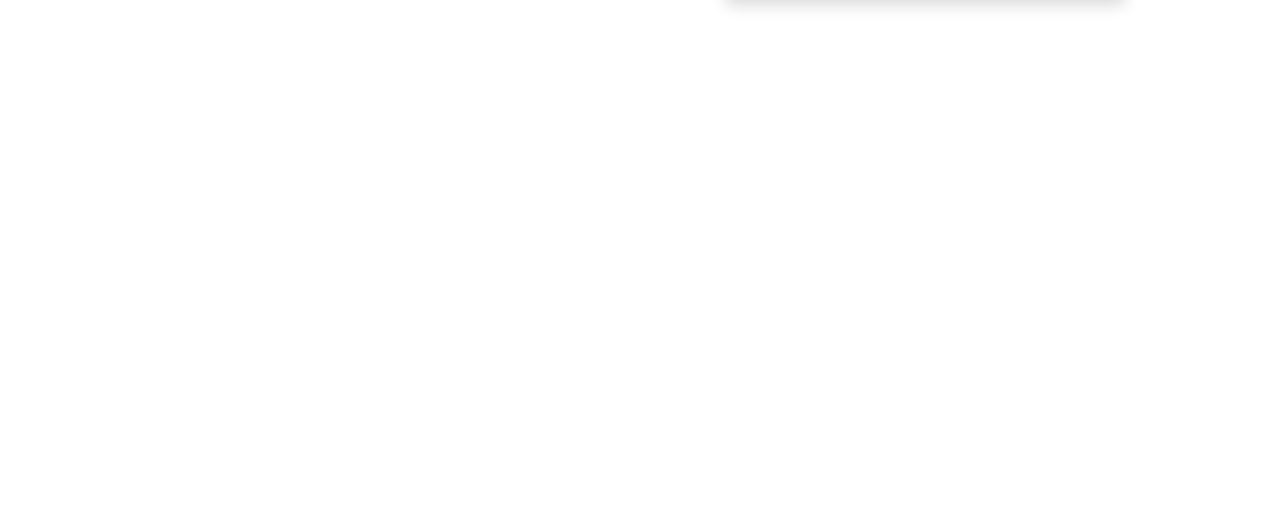
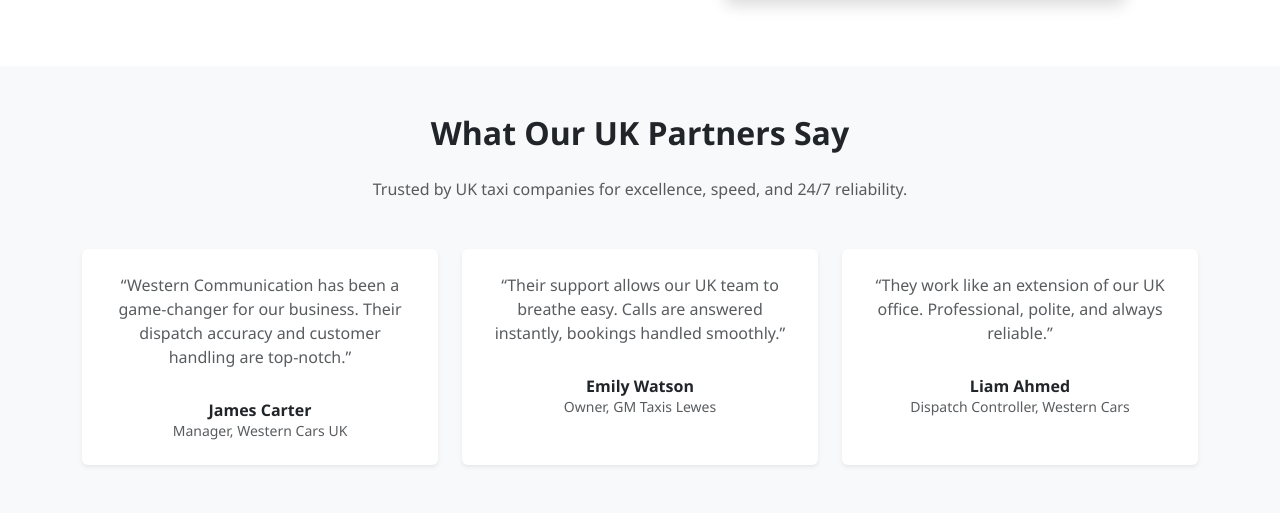
Before and after one commit to dataSha95/western-communication, a Django app: page / in a window 1280 px wide. Shown: the part 1297-1810 px from the top of the page. Before the commit the page ends 1305 px from the top, so only its background shows below. Run offline with Django 5.2, Linux system fonts and the light colour scheme.

Commit message:
Added Testimonials section with realistic partner quotes

```diff
--- a/home/templates/home/index.html
+++ b/home/templates/home/index.html
@@ -145,6 +145,43 @@
 </section>
 
 
+<!-- TESTIMONIALS SECTION -->
+<section class="py-5 bg-light">
+  <div class="container text-center">
+    <h2 class="fw-bold mb-4">What Our UK Partners Say</h2>
+    <p class="text-muted mb-5">Trusted by UK taxi companies for excellence, speed, and 24/7 reliability.</p>
+
+    <div class="row g-4">
+      <!-- Testimonial 1 -->
+      <div class="col-md-6 col-lg-4">
+        <div class="card h-100 shadow-sm border-0 p-4">
+          <p class="text-muted">“Western Communication has been a game-changer for our business. Their dispatch accuracy and customer handling are top-notch.”</p>
+          <h6 class="fw-bold mt-3 mb-0">James Carter</h6>
+          <small class="text-muted">Manager, Western Cars UK</small>
+        </div>
+      </div>
+
+      <!-- Testimonial 2 -->
+      <div class="col-md-6 col-lg-4">
+        <div class="card h-100 shadow-sm border-0 p-4">
+          <p class="text-muted">“Their support allows our UK team to breathe easy. Calls are answered instantly, bookings handled smoothly.”</p>
+          <h6 class="fw-bold mt-3 mb-0">Emily Watson</h6>
+          <small class="text-muted">Owner, GM Taxis Lewes</small>
+        </div>
+      </div>
+
+      <!-- Testimonial 3 -->
+      <div class="col-md-6 col-lg-4">
+        <div class="card h-100 shadow-sm border-0 p-4">
+          <p class="text-muted">“They work like an extension of our UK office. Professional, polite, and always reliable.”</p>
+          <h6 class="fw-bold mt-3 mb-0">Liam Ahmed</h6>
+          <small class="text-muted">Dispatch Controller, Western Cars</small>
+        </div>
+      </div>
+    </div>
+  </div>
+</section>
+
 <script src="https://cdn.jsdelivr.net/npm/bootstrap@5.3.3/dist/js/bootstrap.bundle.min.js"></script>
 </body>
 </html>
```
